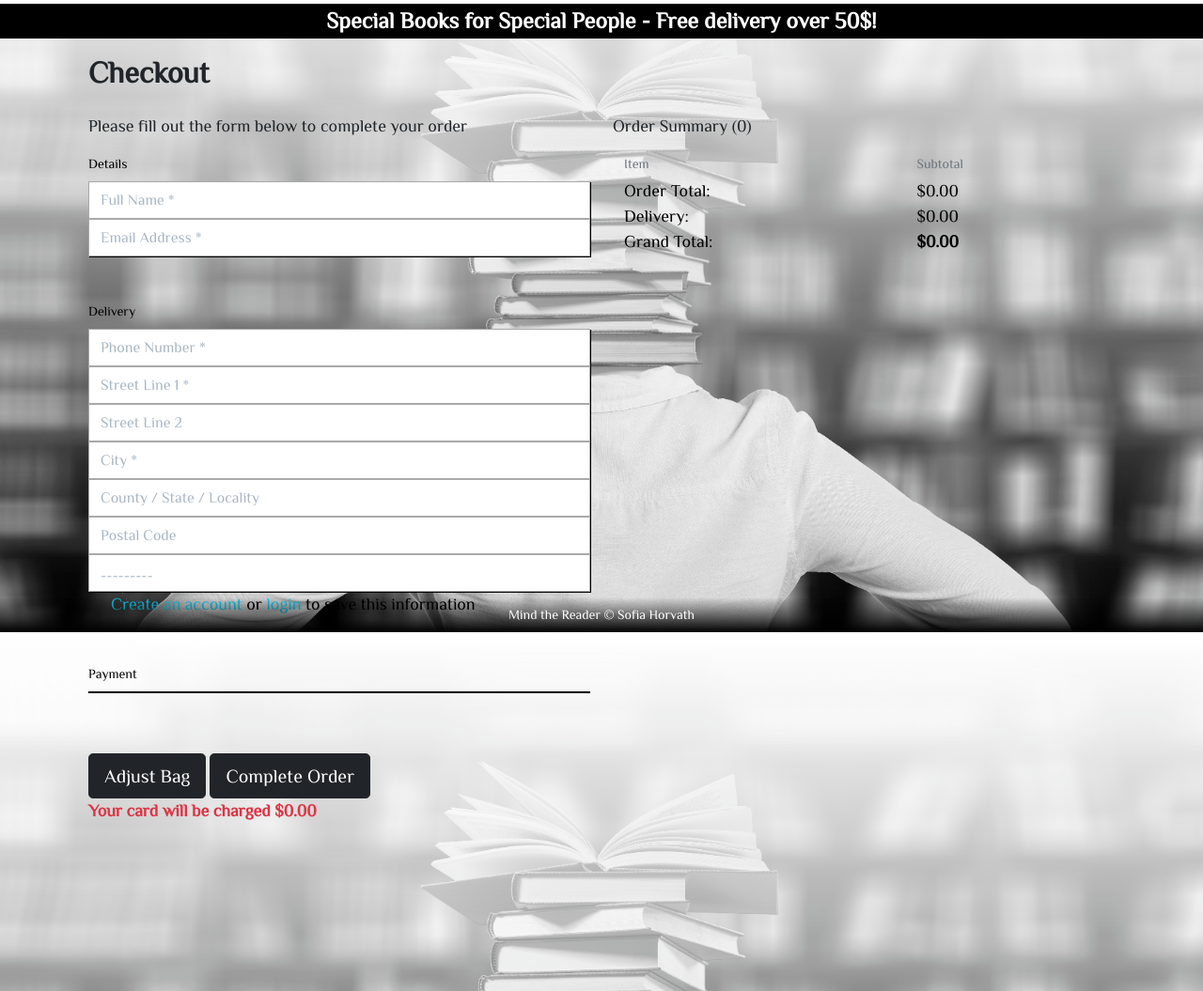
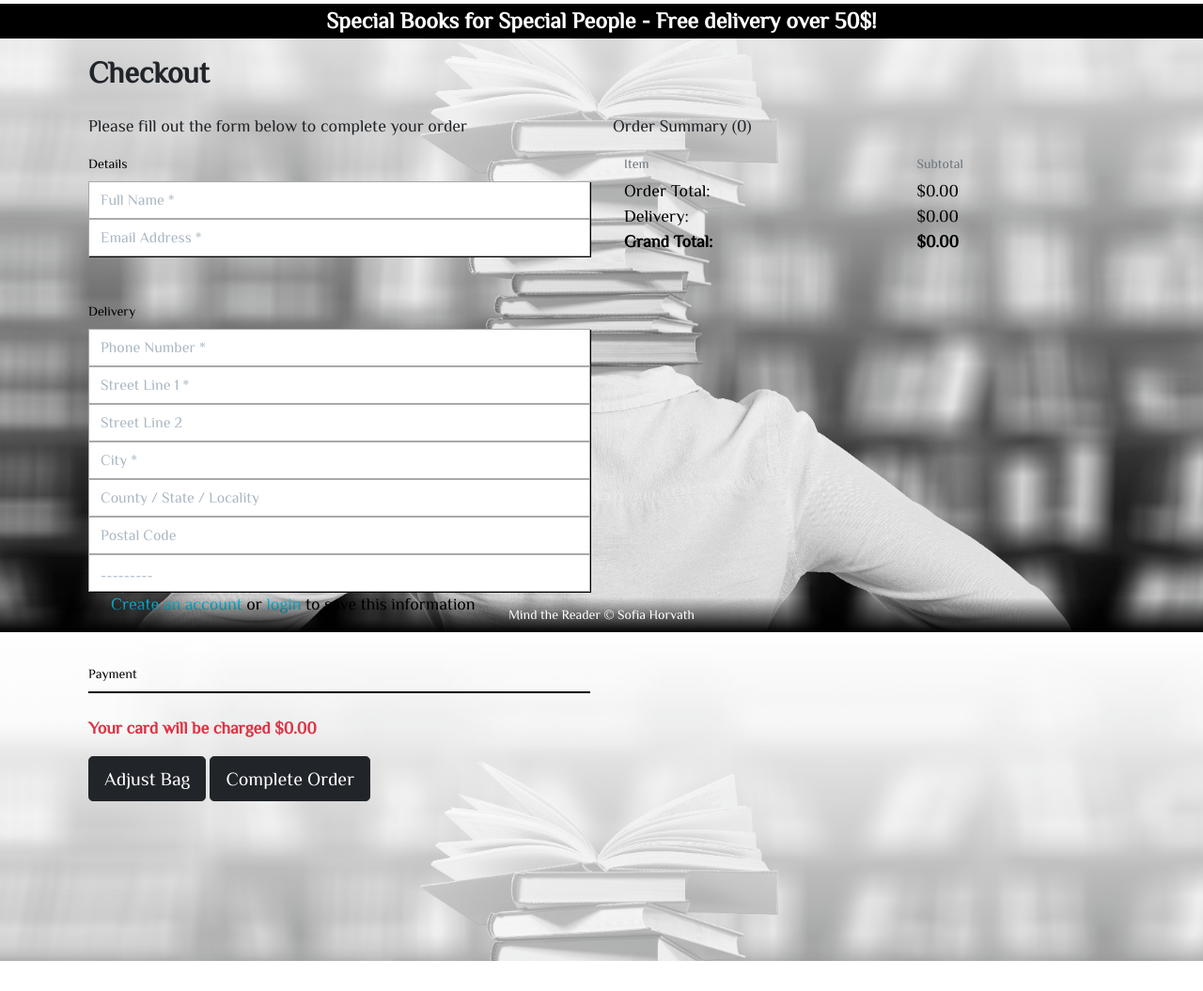
Before and after one commit to SofiaHorvath91/ucd_project_5, a Django app: template checkout/templates/checkout/checkout.html in a window 1280 px wide. Shown: the part 127-1182 px from the top of the page at 94% size. After the commit the page ends 1150 px from the top, so only its background shows below. Run offline with Django 4.2, Linux system fonts and the light colour scheme; the template is opened without the code that fills it: values that come from a table or form of the project are taken from there, others are empty; some libraries are stand-ins or nearby versions.

Commit message:
Update semantic HTML for SEO + collect static run

```diff
--- a/checkout/templates/checkout/checkout.html
+++ b/checkout/templates/checkout/checkout.html
@@ -4,14 +4,15 @@
 {% block content %}
 <div class="overlay"></div>
 <div class="container main-container">
-        <div class="row">
+    <article class="row">
+        <header class="row">
             <div class="col">
                 <hr>
                 <h2 class="logo-font mb-4 mt-4">Checkout</h2>
                 <hr>
             </div>
-        </div>
-        <div class="row">
+        </header>
+        <section class="row">
             <div class="col-12 col-lg-6 order-lg-last mb-5">
                 <p class="text-dark">Order Summary ({{ product_count }})</p>
                 <div class="row">
@@ -24,16 +25,16 @@
                 </div>
                 {% for item in bag_items %}
                     <div class="row">
-                        <div class="col-2 mb-1">
-                            <a href="{% url 'book_detail' item.book.id %}">
-                            </a>
-                        </div>
                         <div class="col-7">
-                            <p class="my-0"><strong>{{ item.book.author }} : {{ item.book.name }}</strong></p>
+                            <p class="my-0 small">
+                                <strong>{{ item.book.author }} : {{ item.book.name }}</strong>
+                            </p>
                             <p class="my-0 small text-dark">Qty: {{ item.quantity }}</p>
                         </div>
                         <div class="col-3 text-right">
-                            <p class="my-0 small text-dark">${{ item.book.price | calc_subtotal:item.quantity }}</p>
+                            <p class="my-0 small text-dark">
+                                <strong>${{ item.book.price | calc_subtotal:item.quantity }}</strong>
+                            </p>
                         </div>
                     </div>
                 {% endfor %}
@@ -42,7 +43,7 @@
                     <div class="col-7">
                         <p class="my-0">Order Total:</p>
                         <p class="my-0">Delivery:</p>
-                        <p class="my-0">Grand Total:</p>
+                        <p class="my-0"><strong>Grand Total:</strong></p>
                     </div>
                     <div class="col-3">
                         <p class="my-0">${{ total | floatformat:2 }}</p>
@@ -90,20 +91,21 @@
                         <!-- Pass the client secret to the view so we can get the payment intent id -->
                         <input type="hidden" value="{{ client_secret }}" name="client_secret">
                     </fieldset>
-                    <div class="submit-button text-right mt-5 mb-2">
+                    <div class="submit-button text-right mt-2">
+                        <p class="text-danger my-0 mb-3">
+                            <strong>Your card will be charged ${{ grand_total|floatformat:2 }}</strong>
+                        </p>
                         <a href="{% url 'view_my_bag' %}" class="btn btn-lg btn-dark">
                             Adjust Bag
                         </a>
                         <button id="submit-button" class="btn btn-lg btn-dark">
                             Complete Order
                         </button>
-						<p class="text-danger my-0">
-							<strong>Your card will be charged ${{ grand_total|floatformat:2 }}</strong>
-						</p>
                     </div>
                 </form>
             </div>
-        </div>
+        </section>
+    </article>
 </div>
 <div id="loading-overlay">
     <h1 class="text-light logo-font loading-spinner">
```
Also changed, not shown: ucd_project_5/settings.py (+10 -10 lines), db.sqlite3, 1 other file. Lines whose indentation alone changed are shown as unchanged.
